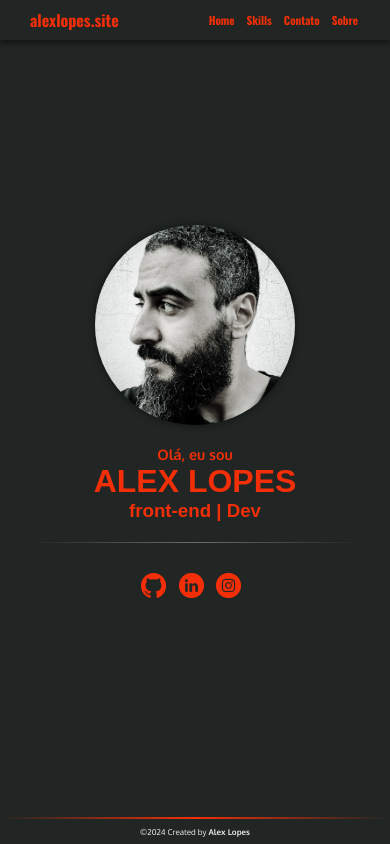
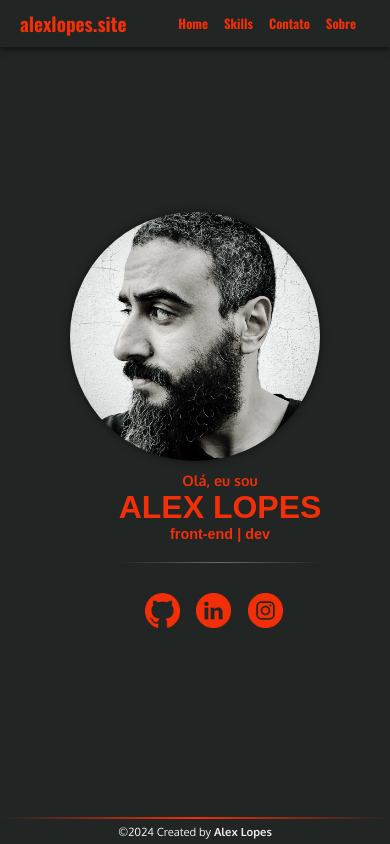
Before and after one commit to alexlopes87/meu-site, a plain HTML site: page index.html in a window 390 px wide. Drawn offline with nearby package versions, Linux system fonts and the light colour scheme; a web font is replaced by a local one.

Commit message:
update ajuste de media

```diff
--- a/index.html
+++ b/index.html
@@ -26,7 +26,7 @@
             <article>
                 <h1 class="texto">Olá, eu sou</h1>
                 <h2>ALEX LOPES</h2>
-                <h3>front-end | Dev</h3>
+                <h3>front-end | dev</h3>
                 <div class="linha-gradiente"></div>
                 <aside>
                     <a href="https://github.com/alexlopes87" target="_blank"><img src="images/github_orange.png" alt="Github" title="Github"></a>
--- a/style/style.css
+++ b/style/style.css
@@ -102,7 +102,7 @@ section {
     flex-wrap: wrap;
     align-items: center;
     justify-content: center;
-    padding: 0px;
+    padding: 10px;
     width: 100%;
 }
 
@@ -193,25 +193,23 @@ footer a:hover {
     text-decoration: underline;
 }
 
-/* Responsividade */
+
+
+
+* Media Queries */
 @media (max-width: 768px) {
-    nav > ul > li {
-        padding: 8px;
-        font-size: 0.8em;
+    header {
+        flex-direction: column;
+        text-align: center;
     }
 
-    main {
-        flex-direction: column;
-        align-items: center;
-    }
-
-    div.container > img {
-        max-width: 250px;
+    nav {
+        margin-left: 0;
+        margin-top: 10px;
     }
 
     article {
-        width: 80%;
-        margin: 10px 0;
+        margin-left: 0;
     }
 
     article > h1 {
@@ -221,37 +219,16 @@ footer a:hover {
     article > h2 {
         font-size: 2.5em;
     }
-
-    aside img {
-        width: 25px;
-        margin-right: 8px;
-    }
-
-    footer {
-        font-size: 0.6em;
-        padding: 4px;
-    }
 }
 
 @media (max-width: 480px) {
     header > h1 {
-        font-size: 1em;
-        padding-left: 10px;
+        font-size: 1.2em;
     }
 
     nav > ul > li {
-        padding: 6px;
-        font-size: 0.7em;
-    }
-
-    div.container > img {
-        max-width: 200px;
-    }
-
-    article {
-        width: 90%;
-        margin: 10px 0;
-        padding: 10px;
+        font-size: 0.8em;
+        padding: 8px;
     }
 
     article > h1 {
@@ -262,8 +239,11 @@ footer a:hover {
         font-size: 2em;
     }
 
-    footer {
-        font-size: 0.5em;
-        padding: 2px;
+    article > h3 {
+        font-size: 0.9em;
+    }
+
+    div.container > img {
+        max-width: 250px;
     }
 }
```
